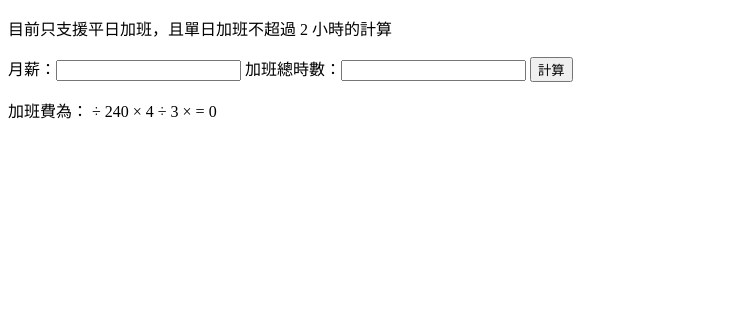
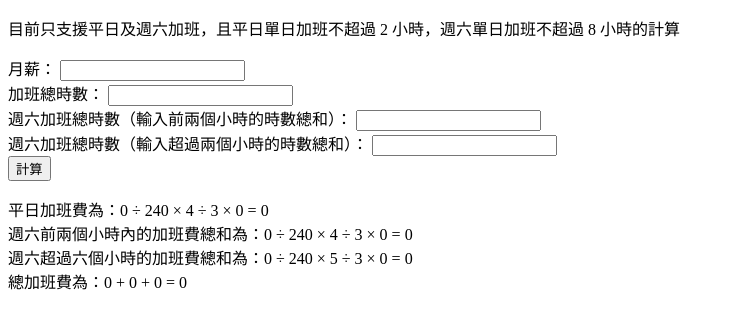
Before and after one commit to ms314006/tw-overtime-salary-calculator, a plain HTML site: page index.html in a window 1280 px wide. Both pictures are taken after a click on the button "計算". Shown: the whole page, without its empty margins (0-735 px from the left). Drawn offline with Linux system fonts and the light colour scheme.

Commit message:
ADD saturdayOvertimeSalary

```diff
--- a/index.html
+++ b/index.html
@@ -4,25 +4,53 @@
     <title>台灣加班費計算器</title>
   </head>
   <body>
-    <p>目前只支援平日加班，且單日加班不超過 2 小時的計算</p>
-    <span>月薪：</span><input id="monthSalary" />
-    <span>加班總時數：</span><input id="overtimeHours" />
+    <p>目前只支援平日及週六加班，且平日單日加班不超過 2 小時，週六單日加班不超過 8 小時的計算</p>
+    <span>月薪：</span>
+    <input id="monthSalary" />
+    <br />
+    <span>加班總時數：</span>
+    <input id="overtimeHours" />
+    <br />
+    <span>週六加班總時數（輸入前兩個小時的時數總和）：</span>
+    <input id="saturdayOvertimeHours1" />
+    <br />
+    <span>週六加班總時數（輸入超過兩個小時的時數總和）：</span>
+    <input id="saturdayOvertimeHours2" />
+    <br />
     <button onclick="calculate()">計算</button>
     <p id="result"></p>
     <script>
       const calculate = () => {
-        const monthSalary = document.getElementById('monthSalary').value;
-        const overtimeHours = document.getElementById('overtimeHours').value;
+        const monthSalary = document.getElementById('monthSalary').value || 0;
+        const overtimeHours = document.getElementById('overtimeHours').value || 0;
+        const saturdayOvertimeHours1 = document.getElementById('saturdayOvertimeHours1').value || 0;
+        const saturdayOvertimeHours2 = document.getElementById('saturdayOvertimeHours2').value || 0;
+
         const overtimeSalary = weekOvertimeCalculator(monthSalary, overtimeHours);
+        const saturdayOvertimeSalary1 = weekOvertimeCalculator(monthSalary, saturdayOvertimeHours1);
+        const saturdayOvertimeSalary2 = weekOvertimeOverTwoHoursCalculator(monthSalary, saturdayOvertimeHours2);
         document.getElementById('result').innerText = (
-          `加班費為：${monthSalary} ÷ 240 × 4 ÷ 3 × ${overtimeHours} = ${overtimeSalary}`
+          `平日加班費為：${monthSalary} ÷ 240 × 4 ÷ 3 × ${overtimeHours} = ${overtimeSalary}
+          週六前兩個小時內的加班費總和為：${monthSalary} ÷ 240 × 4 ÷ 3 × ${saturdayOvertimeHours1} = ${saturdayOvertimeSalary1}
+          週六超過六個小時的加班費總和為：${monthSalary} ÷ 240 × 5 ÷ 3 × ${saturdayOvertimeHours2} = ${saturdayOvertimeSalary2}
+          總加班費為：${overtimeSalary} + ${saturdayOvertimeSalary1} + ${saturdayOvertimeSalary2} = ${
+            Math.ceil(overtimeSalary + saturdayOvertimeSalary1 + saturdayOvertimeSalary2)
+          }
+          `
         );
       };
-      const weekOvertimeCalculator = (monthSalary, overtimeHours) => {
+      const getHourSalary = (monthSalary) => {
         const monthWorkHours = 240;
         const hourSalary = monthSalary / monthWorkHours;
-        const overtimeSalary = (hourSalary * 4 / 3)
-        return Math.ceil(overtimeSalary * overtimeHours);
+        return hourSalary;
+      };
+      const weekOvertimeCalculator = (monthSalary, overtimeHours) => {
+        const overtimeSalary = (getHourSalary(monthSalary) * 4 / 3)
+        return overtimeSalary * overtimeHours;
+      };
+      const weekOvertimeOverTwoHoursCalculator = (monthSalary, overtimeHours) => {
+        const overtimeSalary = (getHourSalary(monthSalary) * 5 / 3)
+        return overtimeSalary * overtimeHours;
       };
     </script>
   </body>
```
